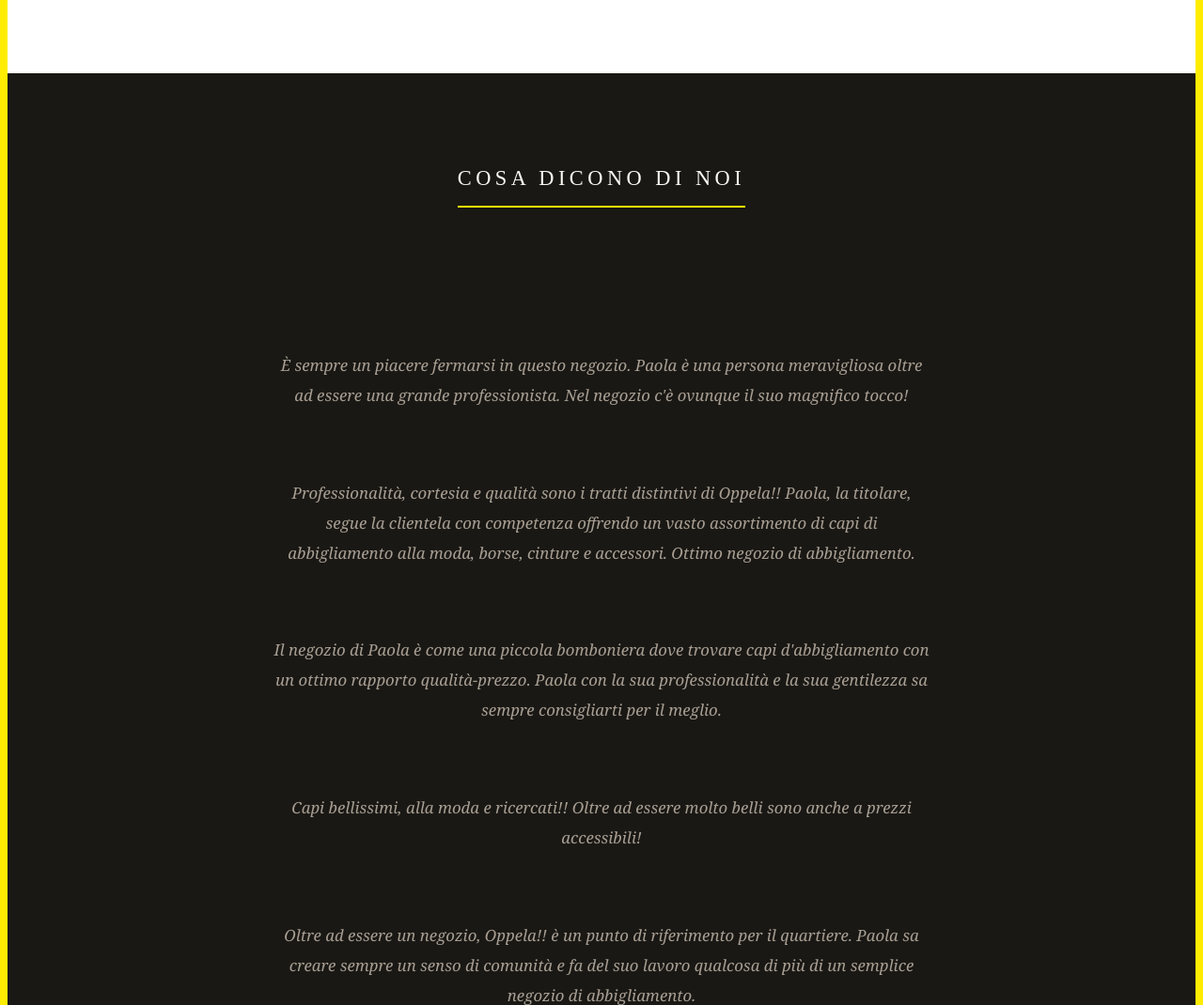
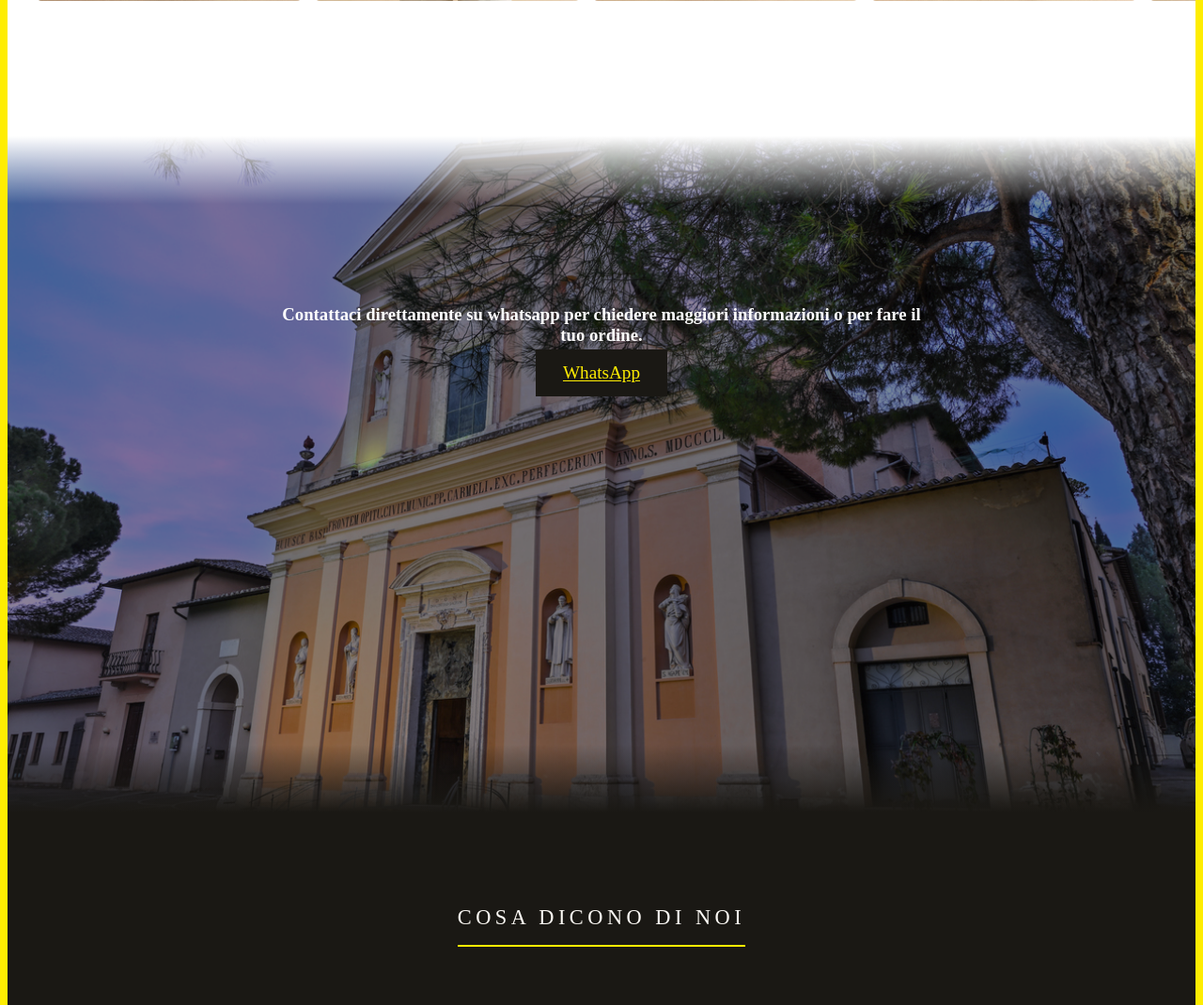
Before and after one commit to scaccettif-99/Oppela_, a Laravel app: page / in a window 1280 px wide. Shown: the part 4815-5885 px from the top of the page at 94% size. Run offline with Laravel 12, Linux system fonts and the light colour scheme; style sheets or scripts are compiled from the project's sources.

Commit message:
risolto problemi mobile, aggiunto banner whatsapp, modificato toggler mobile navbar

```diff
--- a/resources/css/style.css
+++ b/resources/css/style.css
@@ -250,6 +296,89 @@ body{
 
 .brand-card:hover .img-secondary {
     opacity: 1;
+}
+
+/* Versione mobile */
+/* Carosello per mobile */
+@media (max-width: 768px) {
+    .brand-scroll-wrapper {
+        overflow-x: auto;
+        scroll-snap-type: x mandatory; /* snap per card */
+        -webkit-overflow-scrolling: touch; /* smooth scroll mobile */
+        padding: 0 1rem;
+    }
+
+    .brand-scroll {
+        display: flex;
+        gap: 1rem;
+    }
+
+    .brand-card {
+        flex: 0 0 90%; /* occupa quasi tutta la larghezza del viewport */
+        scroll-snap-align: center;
+        width: auto;   /* non forzare la width altrimenti si comprime */
+        min-width: 280px; /* mantiene altezza originale */
+        max-width: 350px; /* previene eccessiva espansione */
+    }
+}
+/* BANNER WHATSAPP */
+.whatsapp-banner {
+    position: relative;
+    background-image: url('/public/img/SanValentino.JPG'); /* sfondo */
+    background-attachment: fixed; /* parallasse */
+    background-size: cover;
+    background-position: center;
+    text-align: center;
+    color: #fff;
+    padding: 10rem 2rem;
+    min-height: 400px;
+    overflow: hidden;
+}
+
+/* overlay scuro centrale per far risaltare il testo */
+.whatsapp-banner::before {
+    content: "";
+    position: absolute;
+    inset: 0;
+    background: rgba(0,0,0,0.4); /* patina scura */
+    z-index: 1;
+}
+
+/* sfumature sopra e sotto */
+.whatsapp-banner::after {
+    content: "";
+    position: absolute;
+    top: 0;
+    left: 0;
+    width: 100%;
+    height: 100%;
+    background: linear-gradient(to bottom, #ffffff 0%, rgba(0,0,0,0) 10%, rgba(0,0,0,0) 90%, #1a1814 100%);
+    z-index: 2;
+}
+
+/* contenuto sopra l'overlay */
+.whatsapp-banner .content {
+    position: relative;
+    z-index: 3;
+    max-width: 700px;
+    margin: 0 auto;
+}
+
+/* pulsante in stile carosello */
+.whatsapp-banner .btn {
+    background-color: var(--b);
+    border-color: var(--w);
+    color: var(--w);
+    margin-top: 1.5rem;
+    transition: all 0.3s ease;
+    padding: 0.9rem 1.8rem;
+    font-size: 1.2rem ;
+}
+
+.whatsapp-banner .btn:hover {
+    background-color: var(--z);
+    color: var(--b);
+    border-color: var(--b);
 }
 
 /* REVIEWS SECTION */
--- a/resources/js/script.js
+++ b/resources/js/script.js
@@ -5,13 +5,33 @@ let caroSello = document.querySelector('#heroCarousel');
 let boxesCaption = document.querySelectorAll('.caption-box');
 
 
-window.addEventListener(`scroll`,()=>{
-    if (window.scrollY > 0) {
-        navbar.classList.add(`navSmall`)
-    }else{
-        navbar.classList.remove(`navSmall`)
+// window.addEventListener(`scroll`,()=>{
+    //     if (window.scrollY > 0) {
+//         navbar.classList.add(`navSmall`)
+//     }else{
+    //         navbar.classList.remove(`navSmall`)
+//     }
+// })
+
+let lastScroll = 0;
+
+window.addEventListener('scroll', () => {
+    let currentScroll = window.scrollY;
+
+    if (currentScroll > lastScroll && currentScroll > 100) {
+        navbar.style.top = "-80px"; // nasconde
+    } else {
+        navbar.style.top = "0"; // mostra
     }
-})
+
+    if (currentScroll > 50) {
+        navbar.classList.add('navSmall');
+    } else {
+        navbar.classList.remove('navSmall');
+    }
+
+    lastScroll = currentScroll;
+});
 
 // animazione caption del carosello
 
@@ -40,3 +60,35 @@ caroSello.addEventListener('slid.bs.carousel', () => {
     togliAnimaz();
     animaSlideAttiva();
 });
+
+let scrollTopBtn = document.getElementById('scrollTopBtn');
+let navbarCollapse = document.querySelector('.navbar-collapse');
+
+window.addEventListener('scroll', () => {
+    if (window.scrollY > 300) {
+        scrollTopBtn.style.display = 'block';
+    } else {
+        scrollTopBtn.style.display = 'none';
+    }
+
+    // Chiude il menu mobile se è aperto
+    if (navbarCollapse.classList.contains('show')) {
+        navbarCollapse.classList.remove('show');
+    }
+});
+
+scrollTopBtn.addEventListener('click', () => {
+    window.scrollTo({ top: 0, behavior: 'smooth' });
+
+    // Chiude il menu mobile se è aperto
+    if (navbarCollapse.classList.contains('show')) {
+        navbarCollapse.classList.remove('show');
+    }
+});
+
+let toggler = document.querySelector('.navbar-toggler');
+let icon = document.querySelector('.toggler-icon');
+
+toggler.addEventListener('click', () => {
+    icon.classList.toggle('animate-toggle');
+});
--- a/resources/views/components/layout.blade.php
+++ b/resources/views/components/layout.blade.php
@@ -6,6 +6,7 @@
     <meta http-equiv="X-UA-Compatible" content="ie=edge">
     @vite(['resources/css/app.css', 'resources/js/app.js'])
     <title>Oppela! Abbigliamento</title>
+    <link rel="icon" href="img/logo1.png" type="image/png">
 </head>
 <body>
     <x-nav/>
@@ -15,5 +16,8 @@
     </div>
 
     <x-footer/>
+    <button id="scrollTopBtn" class="btn btn-warning">
+        <i class="bi bi-arrow-up-circle-fill" style="font-size: 1.8rem;"></i>
+    </button>
 </body>
 </html>
--- a/resources/views/components/nav.blade.php
+++ b/resources/views/components/nav.blade.php
@@ -5,7 +5,7 @@
                 <img src="img/logo.jpg" class="logo" alt="">
             </a>
             <button class="navbar-toggler" type="button" data-bs-toggle="collapse" data-bs-target="#navbarNav" aria-controls="navbarNav" aria-expanded="false" aria-label="Toggle navigation">
-                <span class="navbar-toggler-icon"></span>
+                <img src="img/stampella.svg" alt="Menu" class="toggler-icon">
             </button>
             <div class="collapse navbar-collapse justify-content-end" id="navbarNav">
                 <ul class="navbar-nav mx-4">
--- a/resources/views/welcome.blade.php
+++ b/resources/views/welcome.blade.php
@@ -53,6 +53,9 @@
 
 <!-- Sezioni Brand -->
 <section class="brands-section">
+    <div class="my-2 mb-3">
+        <h1 class="text-center my-2">I brand che troverai in negozio</h1>
+    </div>
 
     <!-- Brand 1 -->
     <div class="brand-row">
@@ -150,6 +153,23 @@
         </div>
     </div>
 
+</section>
+{{-- WHATSAPP BANNER PARALLASSE --}}
+{{-- <section class="whatsapp-banner">
+    <div class="overlay">
+        <div class="banner-content">
+            <h2>Contattaci direttamente su WhatsApp per chiedere maggiori informazioni o per fare il tuo ordine.</h2>
+            <a href="https://wa.me/39TUONUMERO" target="_blank" class="btn btn-success btn-whatsapp">
+                <i class="bi bi-whatsapp d-flex justify-content-center"></i> Invia Messaggio
+            </a>
+        </div>
+    </div>
+</section> --}}
+<section class="whatsapp-banner">
+    <div class="content">
+        <h3>Contattaci direttamente su whatsapp per chiedere maggiori informazioni o per fare il tuo ordine.</h3>
+        <a href="https://wa.me/+393381520444" target="_blank" class="btn"><i class="bi bi-whatsapp me-2"></i>WhatsApp</a>
+    </div>
 </section>
 
 <!-- Carosello Recensioni -->
@@ -262,7 +282,7 @@
                 <span class="orari-ore">Chiuso</span>
             </li>
         </ul>
-        <a href="https://wa.me/39NUMEROQUI" target="_blank" rel="noopener" class="btn info-btn">
+        <a href="https://wa.me/+393381520444" target="_blank" rel="noopener" class="btn info-btn">
             <i class="bi bi-whatsapp me-2"></i>Contattaci su WhatsApp
         </a>
     </div>
```
Also changed, not shown: other parts of resources/css/style.css (+70 -2 lines), public/img/SanValentino.jpg (added), public/img/SanValentino1.jpg (added), public/img/logo1.png (added), public/img/stampella.svg (added). Lines whose indentation alone changed are shown as unchanged.
